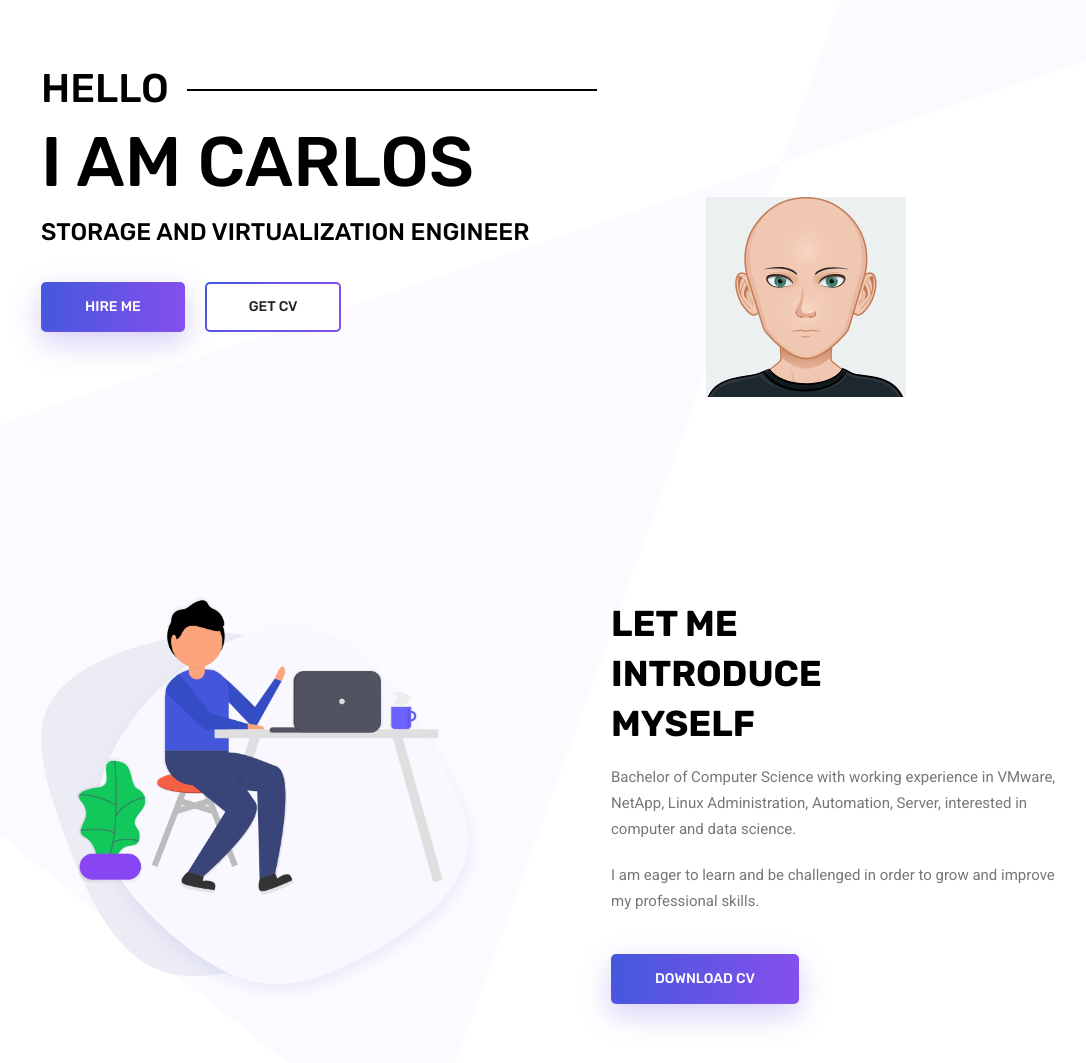
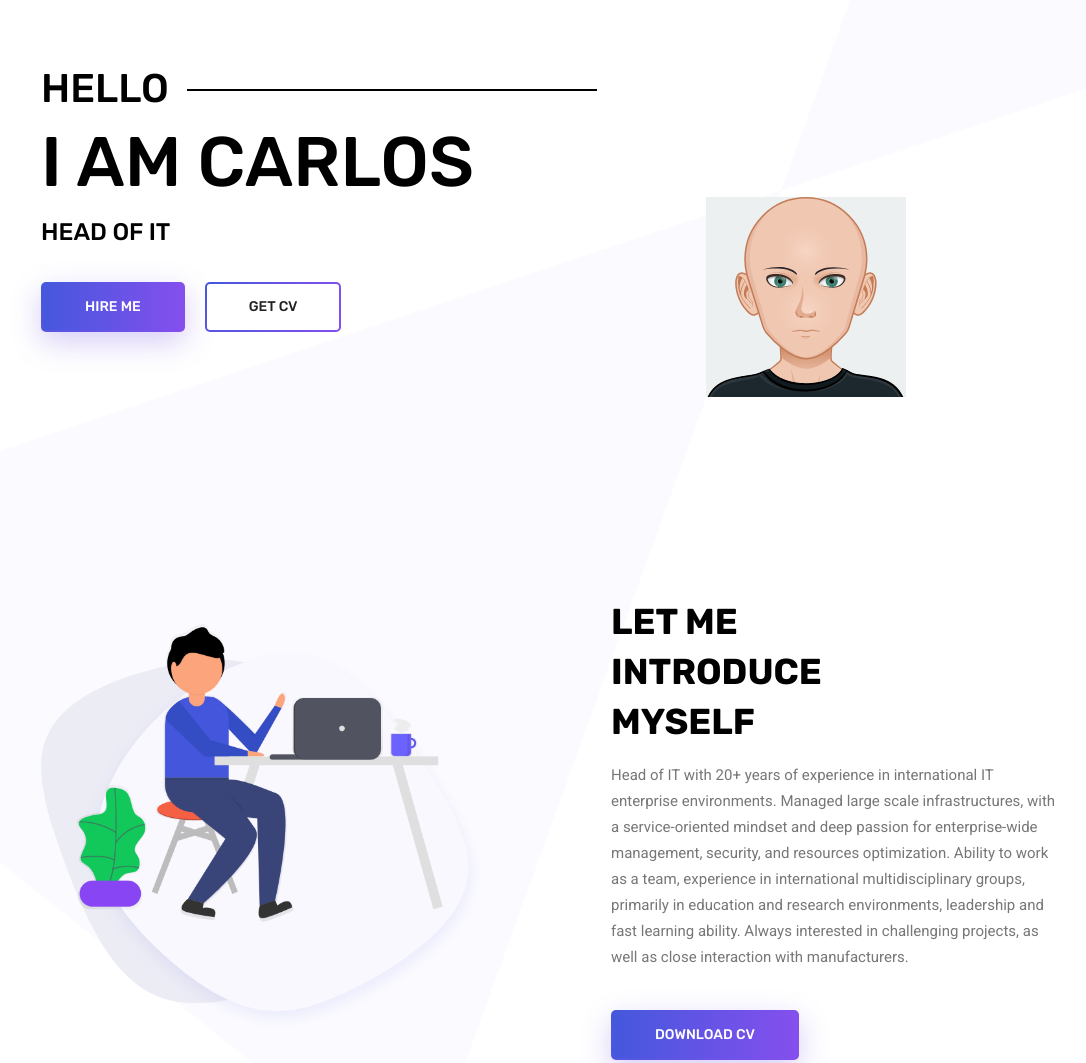
Before and after one commit to cormite/cormite.github.io, a plain HTML site: page index.html in a window 1280 px wide. Shown: the top 1063 px of the page, without its empty margins (44-1130 px from the left). Drawn offline with nearby package versions, Linux system fonts and the light colour scheme.

Commit message:
Update index.html

```diff
--- a/index.html
+++ b/index.html
@@ -27,7 +27,7 @@
 						<div class="banner_content">
 							<h3 class="text-uppercase">Hello</h3>
 							<h1 class="text-uppercase">I am Carlos</h1>
-							<h5 class="text-uppercase">Storage and Virtualization Engineer</h5>
+							<h5 class="text-uppercase">Head of IT</h5>
 							<div class="d-flex align-items-center">
 								<a class="primary_btn" href="mailto:carlos.fernandez.san.millan@gmail.com?subject=Message from CV Website"><span>Hire Me</span></a>
 								<a class="primary_btn tr-bg" href="carlos-fernandez-san-millan.pdf"><span>Get CV</span></a>
@@ -61,12 +61,7 @@
 							Introduce <br>
 							myself</h2>
 						<p>
-							Bachelor of Computer Science with working experience in VMware, NetApp,
-              Linux Administration, Automation, Server, interested in computer
-							and data science.
-						</p>
-						<p>
-							I am eager to learn and be challenged in order to grow and improve my professional skills.
+							Head of IT with 20+ years of experience in international IT enterprise environments. Managed large scale infrastructures, with a service-oriented mindset and deep passion for enterprise-wide management, security, and resources optimization. Ability to work as a team, experience in international multidisciplinary groups, primarily in education and research environments, leadership and fast learning ability. Always interested in challenging projects, as well as close interaction with manufacturers.
 						</p>
 						<a class="primary_btn" href="carlos-fernandez-san-millan.pdf"><span>Download CV</span></a>
 					</div>
```
